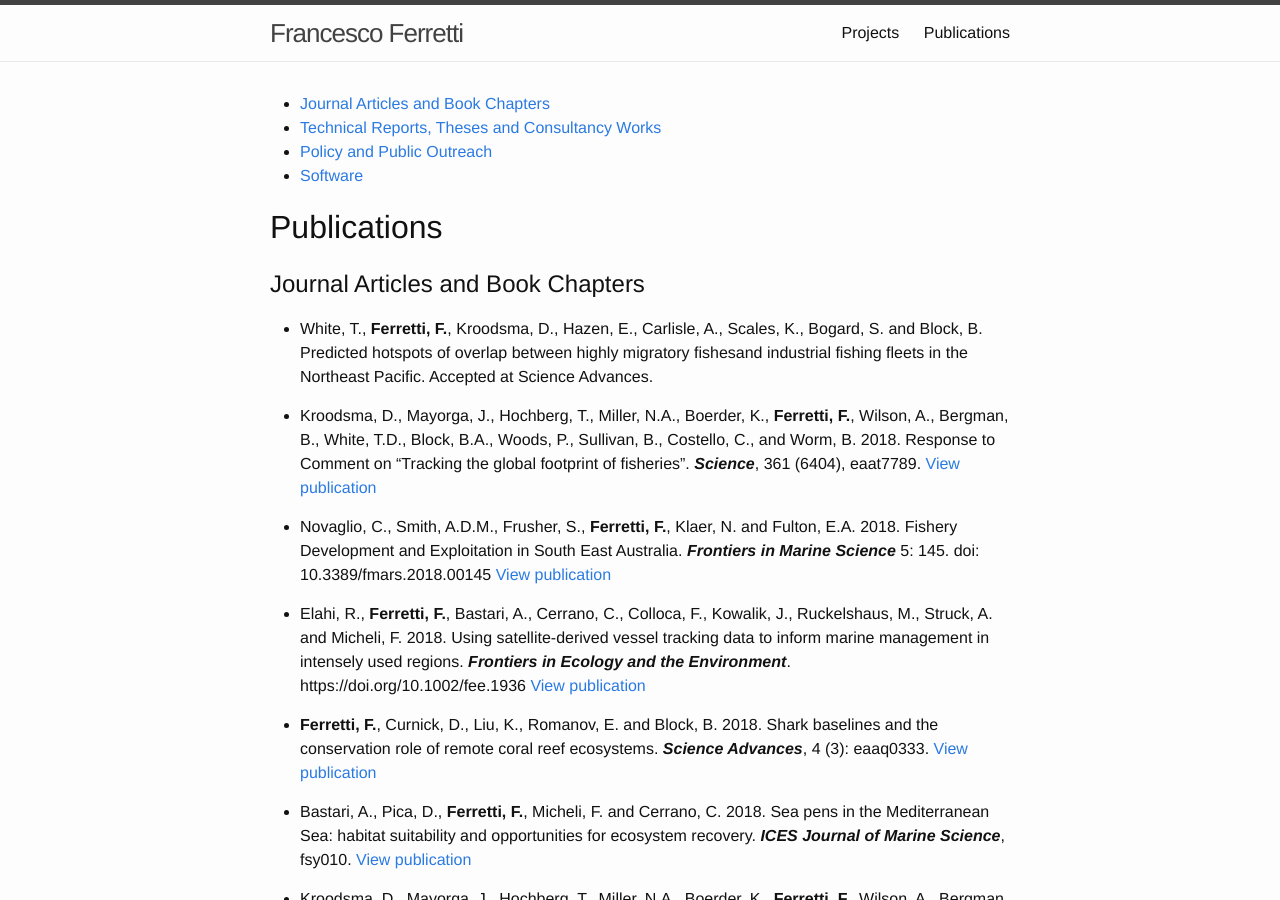
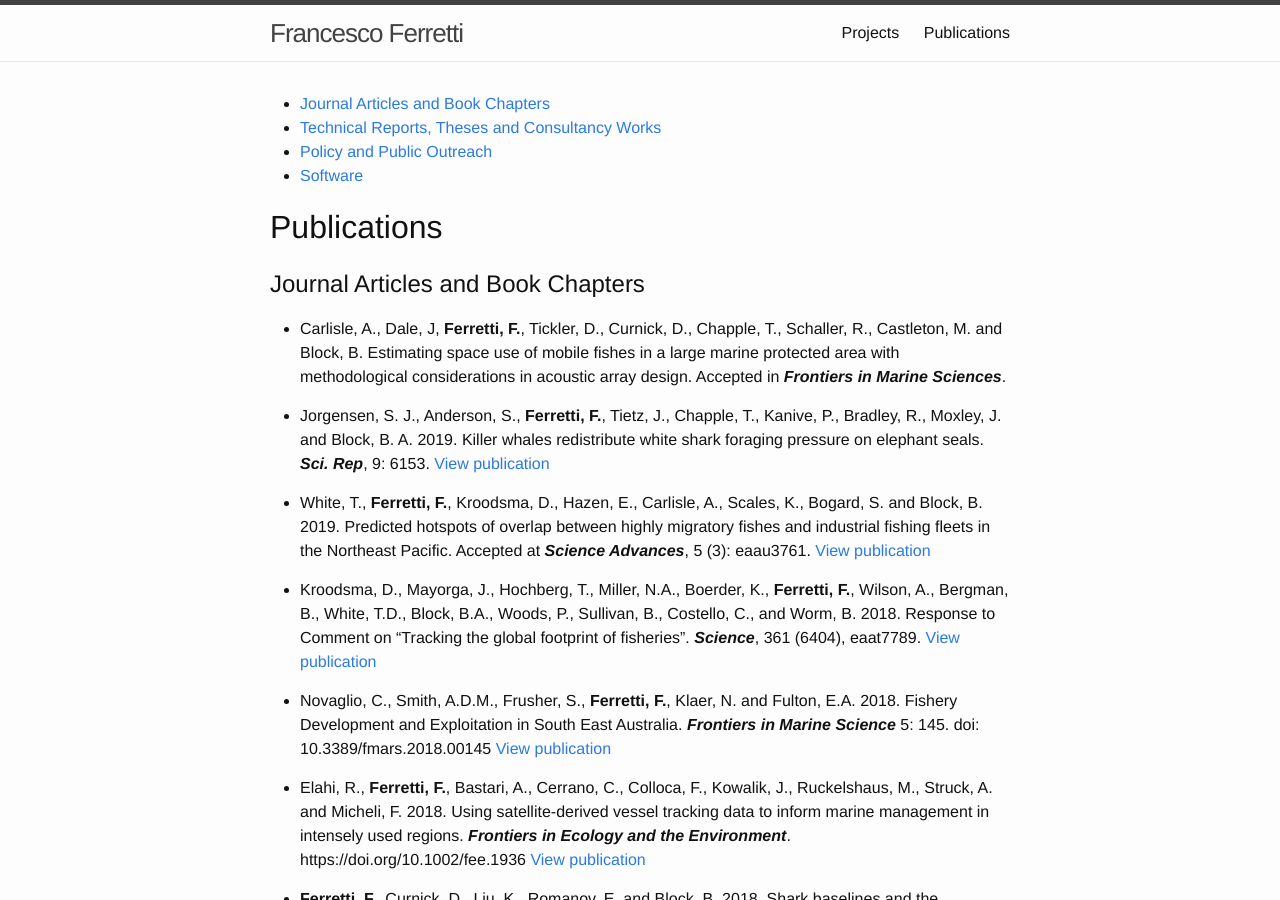
Before and after one commit to ferrettigs/ferrettigs.github.io, a Jekyll site: the page built from 03-Publications.md, in a window 1280 px wide and 900 px high. Built offline with Jekyll 4.4.1, drawn with Linux system fonts in a browser that asks for light colours; comment, search, counter and statistics services are not loaded.

Commit message:
Update 03-Publications.md

```diff
--- a/03-Publications.md
+++ b/03-Publications.md
@@ -24,7 +24,11 @@ Publications
 Journal Articles and Book Chapters
 ----------------------------------
 
- - White, T., **Ferretti, F.**, Kroodsma, D., Hazen, E., Carlisle, A., Scales, K., Bogard, S. and Block, B. Predicted hotspots of overlap between highly migratory fishesand industrial fishing fleets in the Northeast Pacific. Accepted at Science Advances.
+ - Carlisle, A., Dale, J, **Ferretti, F.**, Tickler, D., Curnick, D., Chapple, T., Schaller, R., Castleton, M. and Block, B. Estimating space use of mobile fishes in a large marine protected area with methodological considerations in acoustic array design. Accepted in __*Frontiers in Marine Sciences*__.
+
+ - Jorgensen, S. J., Anderson, S., **Ferretti, F.**, Tietz, J., Chapple, T., Kanive, P., Bradley, R., Moxley, J. and Block, B. A.  2019. Killer whales redistribute white shark foraging pressure on elephant seals. __*Sci. Rep*__, 9: 6153. [View publication](https://www.nature.com/articles/s41598-019-39356-2)
+
+ - White, T., **Ferretti, F.**, Kroodsma, D., Hazen, E., Carlisle, A., Scales, K., Bogard, S. and Block, B. 2019. Predicted hotspots of overlap between highly migratory fishes and industrial fishing fleets in the Northeast Pacific. Accepted at __*Science Advances*__, 5 (3): eaau3761. [View publication](https://advances.sciencemag.org/content/5/3/eaau3761)
 
  - Kroodsma, D., Mayorga, J., Hochberg, T., Miller, N.A., Boerder, K., **Ferretti, F.**, Wilson, A., Bergman, B., White, T.D., Block, B.A., Woods, P., Sullivan, B., Costello, C., and Worm, B. 2018. Response to Comment on “Tracking the global footprint of fisheries”. __*Science*__, 361 (6404), eaat7789. [View publication](http://science.sciencemag.org/content/361/6404/eaat7789)
 
```
